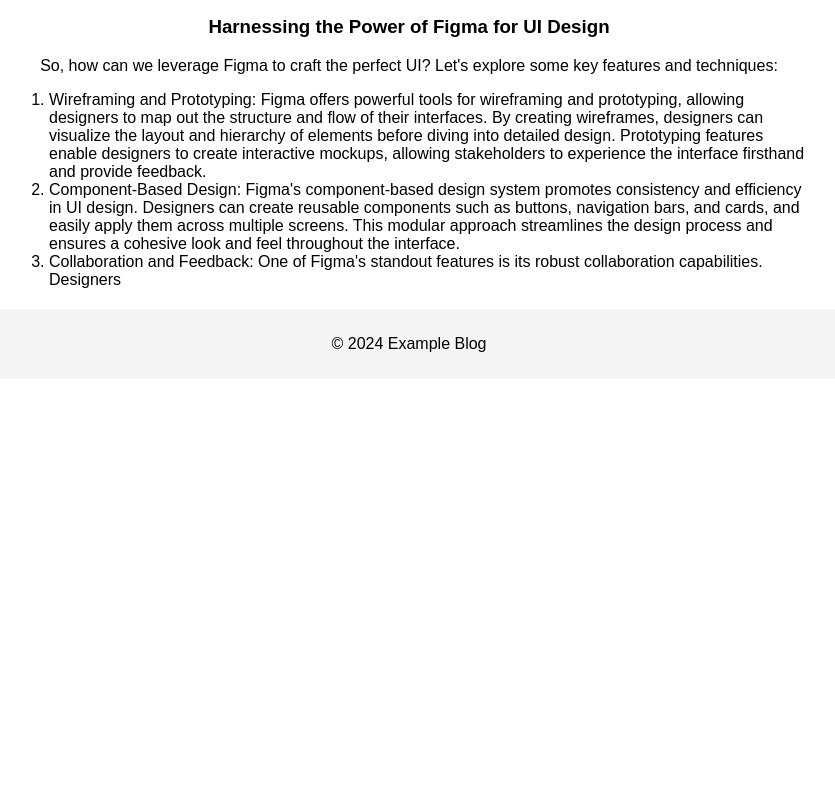
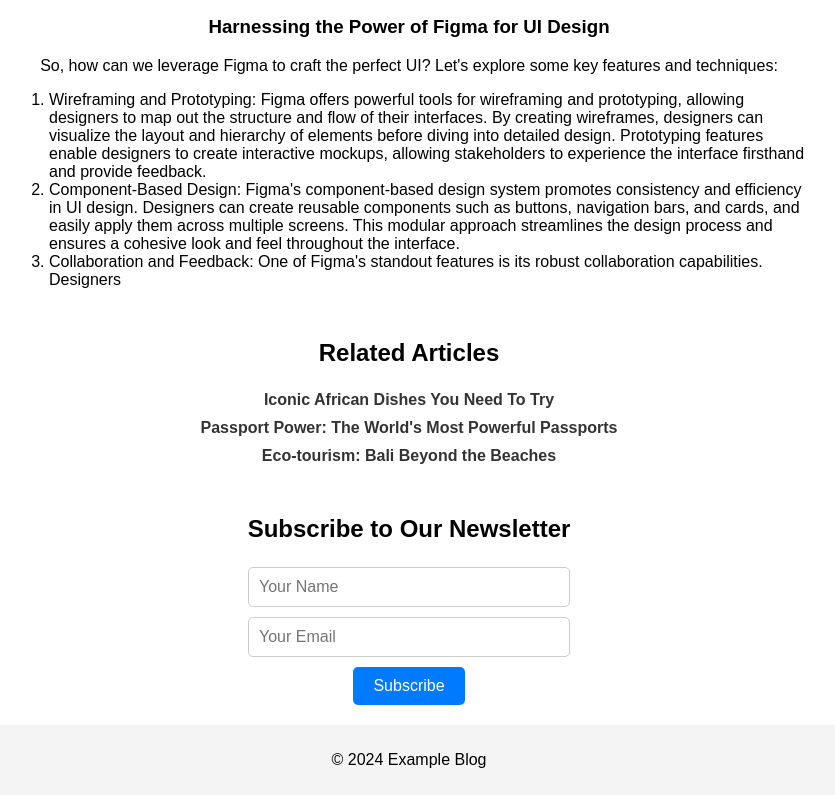
Before and after one commit to FayeEli/Blog-Website, a plain HTML site: page blog-post.html in a window 1280 px wide. Shown: the part 576-1371 px from the top of the page, without its empty margins (231-1066 px from the left). Before the commit the page ends 955 px from the top, so only its background shows below. Drawn offline with Linux system fonts and the light colour scheme.

Commit message:
update html and css
added subscription form and related articles section

```diff
--- a/blog-post.css
+++ b/blog-post.css
@@ -73,3 +73,73 @@
     display: inline-block;
     margin-right: 10px;
 }
+
+/* Related Articles */
+.related-articles {
+    margin-top: 50px;
+}
+
+.related-articles h3 {
+    font-size: 1.5em;
+    text-align: center;
+}
+
+.related-articles ul {
+    list-style: none;
+    padding: 0;
+    text-align: center;
+}
+
+.related-articles li {
+    margin-bottom: 10px;
+}
+
+.related-articles a {
+    text-decoration: none;
+    color: #333;
+    font-weight: bold;
+}
+
+.related-articles a:hover {
+    text-decoration: underline;
+}
+
+/* Subscribe Form */
+.subscribe-form {
+    margin-top: 50px;
+}
+
+.subscribe-form h3 {
+    font-size: 1.5em;
+    text-align: center;
+}
+
+.subscribe-form form {
+    display: flex;
+    flex-direction: column;
+    align-items: center;
+}
+
+.subscribe-form input[type="text"],
+.subscribe-form input[type="email"] {
+    width: 300px;
+    padding: 10px;
+    margin-bottom: 10px;
+    border: 1px solid #ccc;
+    border-radius: 5px;
+    font-size: 1em;
+}
+
+.subscribe-form button {
+    padding: 10px 20px;
+    background-color: #007bff;
+    color: #fff;
+    border: none;
+    border-radius: 5px;
+    cursor: pointer;
+    font-size: 1em;
+}
+
+.subscribe-form button:hover {
+    background-color: #0056b3;
+}
--- a/blog-post.html
+++ b/blog-post.html
@@ -44,7 +44,22 @@
         </div>
 
     </article>
-
+    <div class="related-articles">
+        <h3>Related Articles</h3>
+        <ul>
+            <li><a href="index.html">Iconic African Dishes You Need To Try</a></li>
+            <li><a href="index.html">Passport Power: The World's Most Powerful Passports</a></li>
+            <li><a href="index.html">Eco-tourism: Bali Beyond the Beaches</a></li>
+        </ul>
+    </div>
+    <div class="subscribe-form">
+        <h3>Subscribe to Our Newsletter</h3>
+        <form action="#" method="post">
+            <input type="text" name="name" placeholder="Your Name" required>
+            <input type="email" name="email" placeholder="Your Email" required>
+            <button type="submit">Subscribe</button>
+        </form>
+    </div>
     <footer>
         <p>© 2024 Example Blog</p>
     </footer>
```
